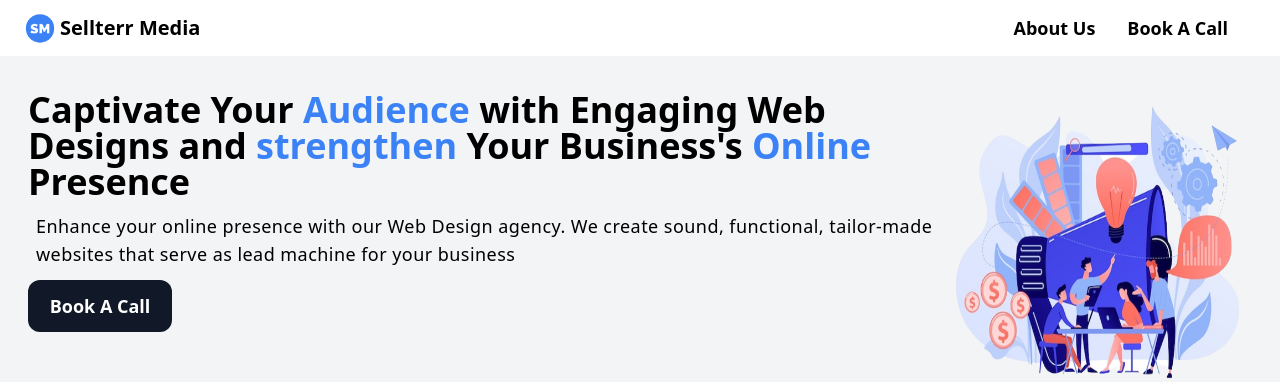
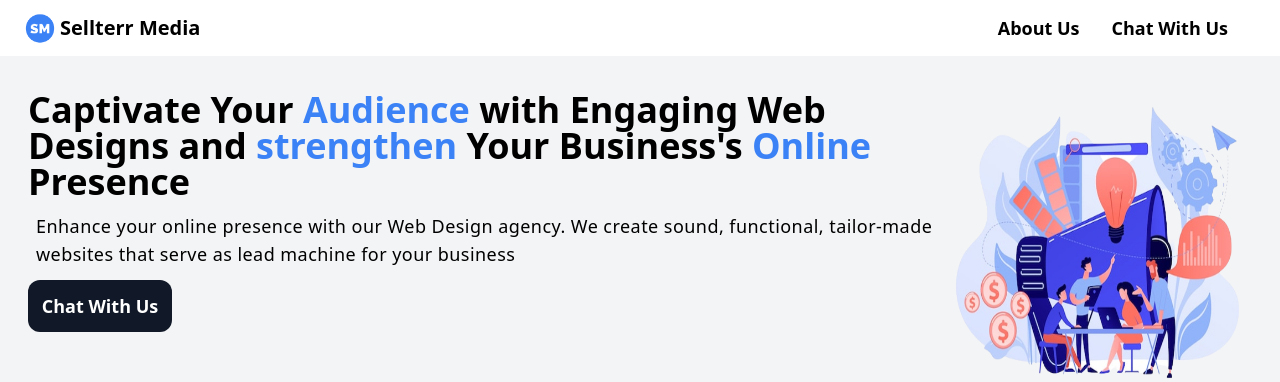
Before and after one commit to Dare789/SellterrMedia, a React (Create React App) app: page / in a window 1280 px wide. Shown: the top 382 px of the page. Built offline with nearby package versions, Linux system fonts and the light colour scheme.

Commit message:
changed contact details

```diff
--- a/src/Components/WelcomePage/Header/Header.js
+++ b/src/Components/WelcomePage/Header/Header.js
@@ -37,8 +37,9 @@ const Header = () => {
                  <div className="hidden flex-1 items-center justify-end space-x-8 md:flex pr-5">
                   <div className="font-bold link text-lg headerlink" onClick={scrollToAbout}>About Us</div>
                   <div className="font-bold link text-lg headerlink">
-                  <a href="https://calendly.com/sellterrmedia" target="_blank" rel="noreferrer">
-                    Book A Call
+                  <a href="https://api.whatsapp.com/message/Q7MZ7FUSNGYEE1?autoload=1&app_absent=0" target="_blank" rel="noreferrer">
+
+                    Chat With Us
                   </a>
                   </div>
               </div>
@@ -106,12 +107,12 @@ const Header = () => {
 						<div className="md:hidden" id="mobile-menu">
 							<div ref={divRef} className="bg-white px-2 pt-2 pb-3 space-y-1 sm:px-3">
 								<div>
-									<a href="https://calendly.com/sellterrmedia" target="_blank" rel="noreferrer">
+									<a href="https://api.whatsapp.com/message/Q7MZ7FUSNGYEE1?autoload=1&app_absent=0" target="_blank" rel="noreferrer">
 								       <div className="cursor-pointer hover:bg-blue-600
 									                     text-black hover:text-white block px-3 py-2
 													             rounded-md text-base font-medium"
 									  >
-									       Book A Call
+									       Chat With Us
 								      </div>
 								   </a>
 								</div>
--- a/src/Components/WelcomePage/Landing/Landing.js
+++ b/src/Components/WelcomePage/Landing/Landing.js
@@ -16,9 +16,9 @@ function Landing() {
                        We create sound, functional, tailor-made websites that serve as lead machine for your business
                     </h1>
                     <div>
-                      <a href="https://calendly.com/sellterrmedia" target="_blank" rel="noreferrer">
+                      <a href="https://api.whatsapp.com/message/Q7MZ7FUSNGYEE1?autoload=1&app_absent=0" target="_blank" rel="noreferrer">
                            <button className="bg-gray-900 text-white font-bold w-36 rounded-xl p-3 text-lg">
-                                Book A Call
+                                Chat With Us
                            </button>
                      </a>
                     </div>
```
